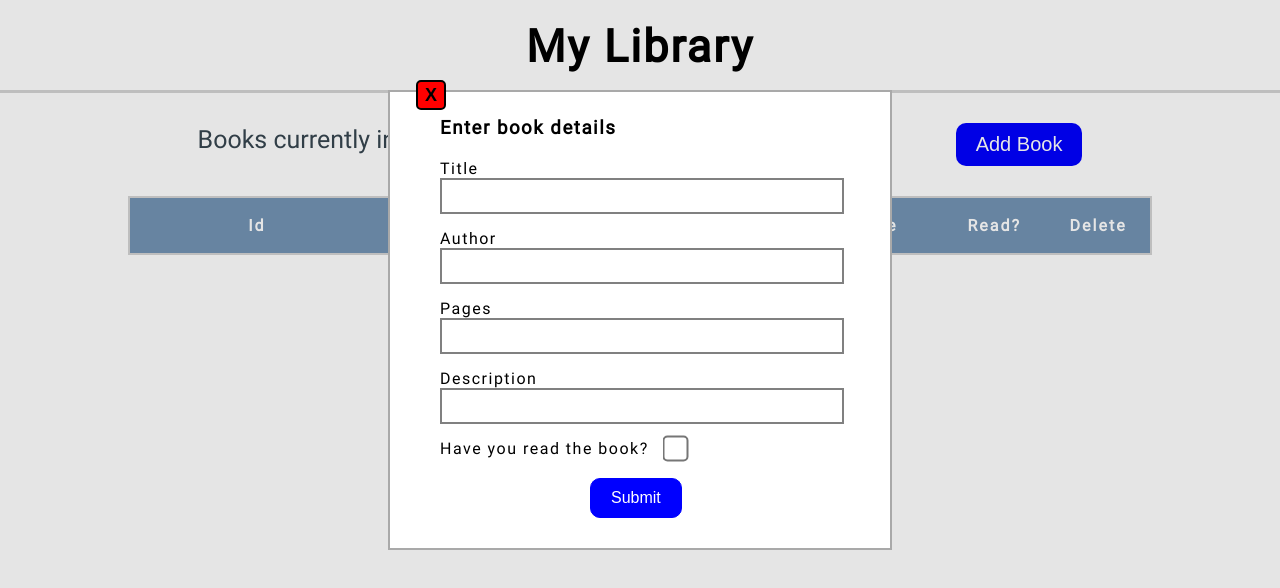
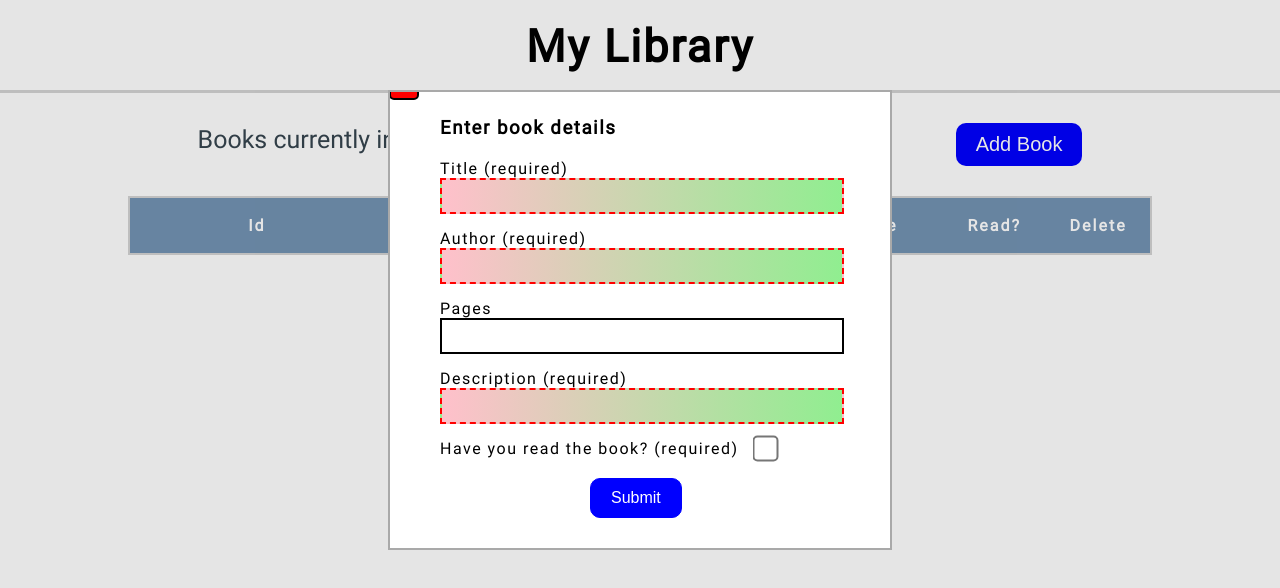
Before and after one commit to annalast1/Library, a plain HTML site: page index.html in a window 1280 px wide. Both pictures are taken after a click on the button "Add Book". Drawn offline with Linux system fonts and the light colour scheme.

Commit message:
Form validation added

```diff
--- a/index.html
+++ b/index.html
@@ -15,20 +15,20 @@
         <form id="bookForm" method="dialog">
             <h3>Enter book details</h3>
 
-                <label for="title">Title</Title></label>
-                <input type="text" id="title" name="title" aria-required="true" required name="book-name">
+                <label for="title">Title (required)</Title></label>
+                <input type="text" id="title" name="title" required name="book-name" min="3" max="30">
 
-                <label for="author">Author</label>
-                <input type="text" id="author" name="author" aria-required="true" required name="author-name">
+                <label for="author">Author (required)</label>
+                <input type="text" id="author" name="author" required name="author-name" min="4">
 
                 <label for="pages">Pages</label>
                 <input type="number" id="pages" name="pages" aria-required="false" name="page-num"/>
 
-                <label for="desc">Description</label>
-                <input type="text" id="desc" name="desc" aria-required="false" name="desc">
+                <label for="desc">Description (required)</label>
+                <input type="text" id="desc" name="desc" name="desc" required min="4" max="100">
 
                 <div id="readBox">
-                    <label for="read-status" id="readLabel">Have you read the book?</label>
+                    <label for="read-status" id="readLabel">Have you read the book? (required)</label>
                     <input type="checkbox" id="read-status" name="read-status">
                 </div>
                 <div>
--- a/js-file.js
+++ b/js-file.js
@@ -42,9 +42,12 @@ close.addEventListener("click", () => {
     bookForm.reset();
 })
 
+
 // get form info
 submit.addEventListener("click", (e) => {
     e.preventDefault;
+
+    // Check form validity and get data
 
     const title = document.getElementById("title").value;
     const author = document.getElementById("author").value;
@@ -52,10 +55,14 @@ submit.addEventListener("click", (e) => {
     const desc = document.getElementById("desc").value;
     const read = document.getElementById("read-status").checked;
 
-    addBookToLibrary(title, author, pages, desc, read);
-    dialog.close();
-    bookForm.reset();
-    updateTable();
+    if (title != '' && desc != '' && author != '') {
+        addBookToLibrary(title, author, pages, desc, read);
+        dialog.close();
+        bookForm.reset();
+        updateTable();
+    } else {
+        alert("Title, Author and Description must be filled in");
+    }
 })
 
 function removeBook(id) {
--- a/style.css
+++ b/style.css
@@ -15,6 +15,7 @@
 body {
     font-family: Roboto, sans-serif;
     box-sizing: border-box;
+    min-width: 800px;
 }
 
 /* Header */
@@ -65,9 +66,9 @@ header {
 
 /* Dialog box and form*/
 dialog {
-    position: relative;
+    position: fixed;
     margin: 90px auto 0 auto;
-    width: 500px;
+    min-width: 500px;
     background-color: transparent;
     border: 2px solid darkgrey;
 }
@@ -99,9 +100,9 @@ h3 {
 }
 
 #close {
-    position: fixed;
-    top: 80px;
-    left: 416px;
+    position: relative;
+    top: -393px;
+    left: -148px;
     height: 30px;
     width: 30px;
     font-weight: 700;
@@ -200,3 +201,16 @@ tbody td {
 input[type="checkbox"] {
     transform: scale(2);
 }
+
+/* indicate form validity */
+input:invalid {
+  border: 2px dashed red;
+}
+
+input:invalid:required {
+  background-image: linear-gradient(to right, pink, lightgreen);
+}
+
+input:valid {
+  border: 2px solid black;
+}
```
